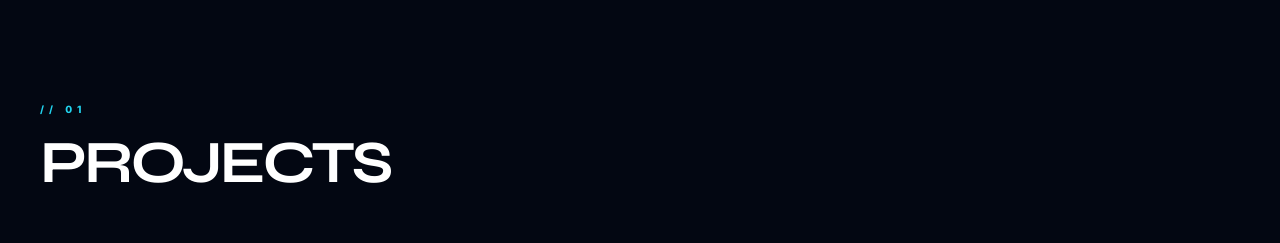
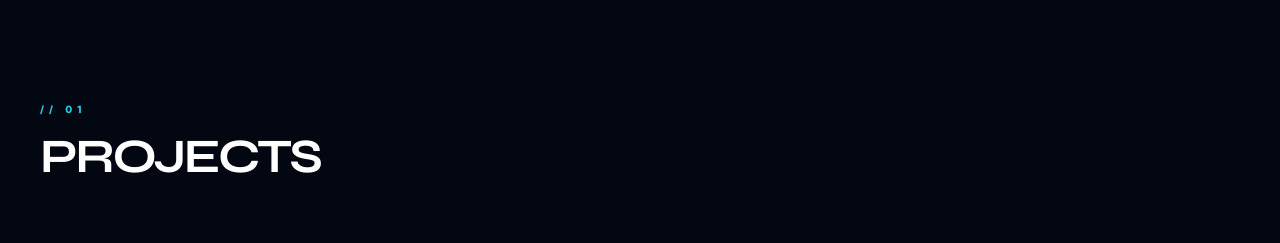
Before and after one commit to tejasrmap/Teja-Portfolio, a React (Vite) app: page / in a window 1280 px wide. Shown: the part 1020-1263 px from the top of the page. Built offline with nearby package versions, Linux system fonts and the light colour scheme.

Commit message:
Update App.tsx

```diff
--- a/App.tsx
+++ b/App.tsx
@@ -322,7 +322,7 @@ const App: React.FC = () => {
                   <input value={data.sectionHeaders.projects.tagline} onChange={(e) => updateSectionHeader('projects', 'tagline', e.target.value)} className="bg-transparent border-b border-cyan-500/20 focus:outline-none" />
                 ) : data.sectionHeaders.projects.tagline}
               </span>
-              <h2 className="text-6xl font-bold uppercase tracking-tighter">
+              <h2 className="text-5xl font-bold uppercase tracking-tighter">
                 {isEditMode ? (
                   <input value={data.sectionHeaders.projects.title} onChange={(e) => updateSectionHeader('projects', 'title', e.target.value)} className="bg-transparent border-b border-cyan-500/20 focus:outline-none w-full" />
                 ) : data.sectionHeaders.projects.title}
```
